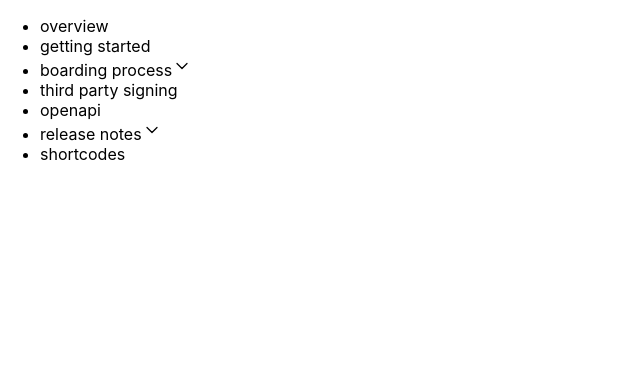
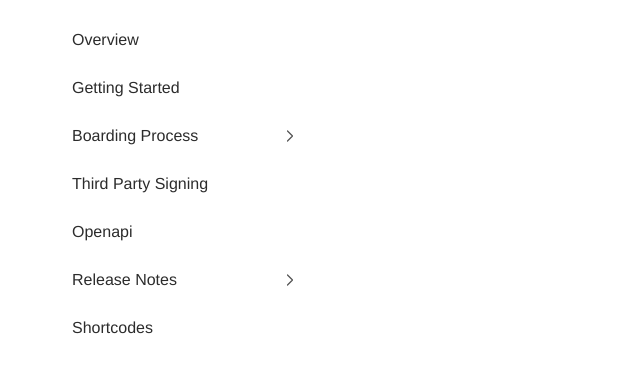
Before and after one commit to reypm/navsidebar, a React (Create React App) app: page / in a window 1280 px wide. Shown: the top 372 px of the page, without its empty margins (0-640 px from the left). Built offline with nearby package versions, Linux system fonts and the light colour scheme.

Commit message:
Added CSS styling

```diff
--- a/src/components/SideNavMenu/NavItem/NavItem.tsx
+++ b/src/components/SideNavMenu/NavItem/NavItem.tsx
@@ -1,6 +1,7 @@
 import React from 'react';
 import { NavItemProps } from '../SideNavMenu.model';
 import ChevronDownIcon from '../Icon/ChevronDownIcon';
+import ChevronUpIcon from '../Icon/ChevronUpIcon';
 
 const NavItem = ({
 	item,
@@ -15,13 +16,22 @@ const NavItem = ({
 	const subNav = item.subNav;
 
 	return (
-		<li className="side-navigation-panel-select-wrap">
-			<div onClick={() => onItemClick(item)}>
+		<li
+			className={`side-navigation-panel-select-wrap ${
+				hasSubNav ? 'side-navigation-panel-select-inner-wrap' : ''
+			}`}
+		>
+			<div
+				onClick={() => onItemClick(item)}
+				className={`side-navigation-panel-select-option ${
+					isShown.includes(item.id) ? 'side-navigation-panel-select-option-selected' : ''
+				}`}
+			>
 				<span className="side-navigation-panel-select-option-wrap">{item.title}</span>
 				{hasSubNav ? <ChevronDownIcon /> : ''}
 			</div>
 			{hasSubNav && isShown.includes(item.id) && (
-				<ul className="side-navigation-panel-select">
+				<ul className="side-navigation-panel-select-inner">
 					{subNav?.map((item: NavItemProps<string>) => {
 						return (
 							<NavItem
--- a/src/components/SideNavMenu/style.scss
+++ b/src/components/SideNavMenu/style.scss
@@ -1,74 +1,92 @@
 .side-navigation-panel {
-  *,
-  &:after,
-  &:before {
-    //@apply box-border border-solid border-0;
+  margin: 0 0 0 8px;
+  width: 300px;
+
+  *, &:after, &:before {
     border-color: #e2e8f0;
   }
 
   ul {
-    //@apply m-0 p-0 list-none;
+    text-transform: capitalize;
+    list-style-type: none;
   }
 
   .side-navigation-panel-select {
     .side-navigation-panel-select-wrap {
       .side-navigation-panel-select-option {
-        //@apply flex items-center justify-between w-full px-6 py-3 text-gray-700 border-l-2 cursor-pointer;
-
-        &:focus {
-          //@apply outline-none;
+        padding: 12px 16px;
+        font-family: 'Helvetica Neue';
+        font-style: normal;
+        font-weight: 500;
+        font-size: 16px;
+        line-height: 24px;
+        color: #2c2c2c;
+        display: flex;
+        justify-content: space-between;
+        align-items: center;
       }
 
       &:hover {
-          //@apply bg-gray-100 text-gray-800 border-pink-500;
+        background-color: #f7f7fa;
+        color: #0a41c5;
       }
 
-        .side-navigation-panel-select-option-wrap {
-          //@apply flex items-center;
-
+      .side-navigation-panel-option-wrap {
         .side-navigation-panel-select-option-text {
-            //@apply mx-4 font-medium;
+          font-family: 'Helvetica Neue';
+          font-style: normal;
+          font-weight: 400;
+          font-size: 16px;
+          line-height: 24px;
+          color: #0a41c5;
+          margin: 0 0 0 15px;
         }
       }
 
-        .side-navigation-panel-select-option-icon, svg {
-          //@apply block align-middle;
-        }
-
       .side-navigation-panel-select-option-icon-chevron-up {
+        color: #0a41c5;
+        transform: rotate(180deg);
+        -webkit-transform: rotate(180deg);
+        transition: transform 0.5s;
       }
 
       .side-navigation-panel-select-option-icon-chevron-down {
-        }
+        color: #555555;
+        transform: rotate(-90deg);
+        -webkit-transform: rotate(-90deg);
+        transition: transform 0.5s;
       }
 
       .side-navigation-panel-select-option-selected {
-        //@apply text-gray-800 bg-gray-100 border-pink-500;
+        background: #f7f7fa;
+        border-left: 3px solid #0a41c5;
       }
     }
 
     .side-navigation-panel-select-inner {
+      margin: 0 0 0 32px;
+
       .side-navigation-panel-select-inner-wrap {
-        .side-navigation-panel-select-inner-option {
-          //@apply flex items-center justify-between px-16 py-2 border-l-2 cursor-pointer text-gray-700;
+        .side-navigation-panel-select-inner-wrap-option {
+          padding: 12px 16px;
 
           &:hover {
-            //@apply bg-gray-100 text-gray-800 border-pink-500;
+            background-color: #f7f7fa;
+            color: #0a41c5;
           }
 
-          .side-navigation-panel-select-inner-option-wrap {
-            //@apply flex items-center;
-
+          .side-navigation-panel-inner-option-wrap {
             .side-navigation-panel-select-inner-option-text {
-              //@apply mx-3 text-sm;
-            }
-          }
-        }
-
-        .side-navigation-panel-select-inner-option-selected {
-          //@apply text-gray-800 bg-gray-100 border-pink-500;
+              font-family: 'Helvetica Neue';
+              font-style: normal;
+              font-weight: 400;
+              font-size: 16px;
+              line-height: 24px;
+              margin: 0 0 0 15px;
             }
           }
         }
       }
     }
+  }
+}
```
Lines whose indentation alone changed are shown as unchanged.
